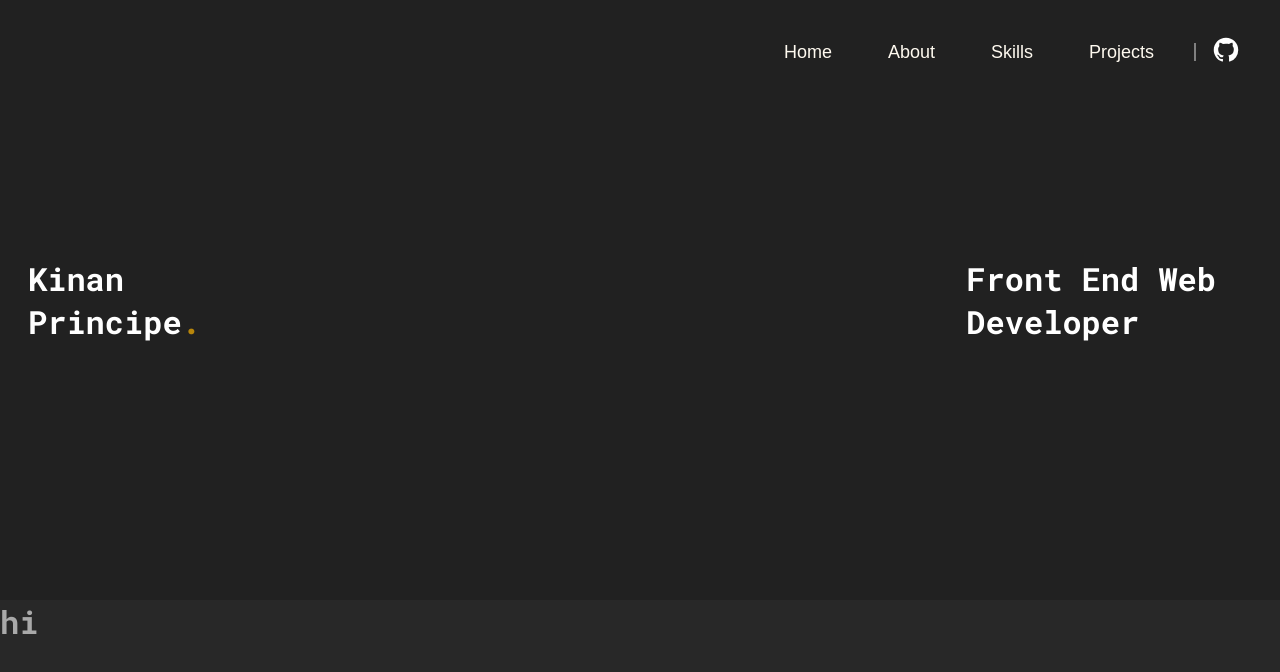
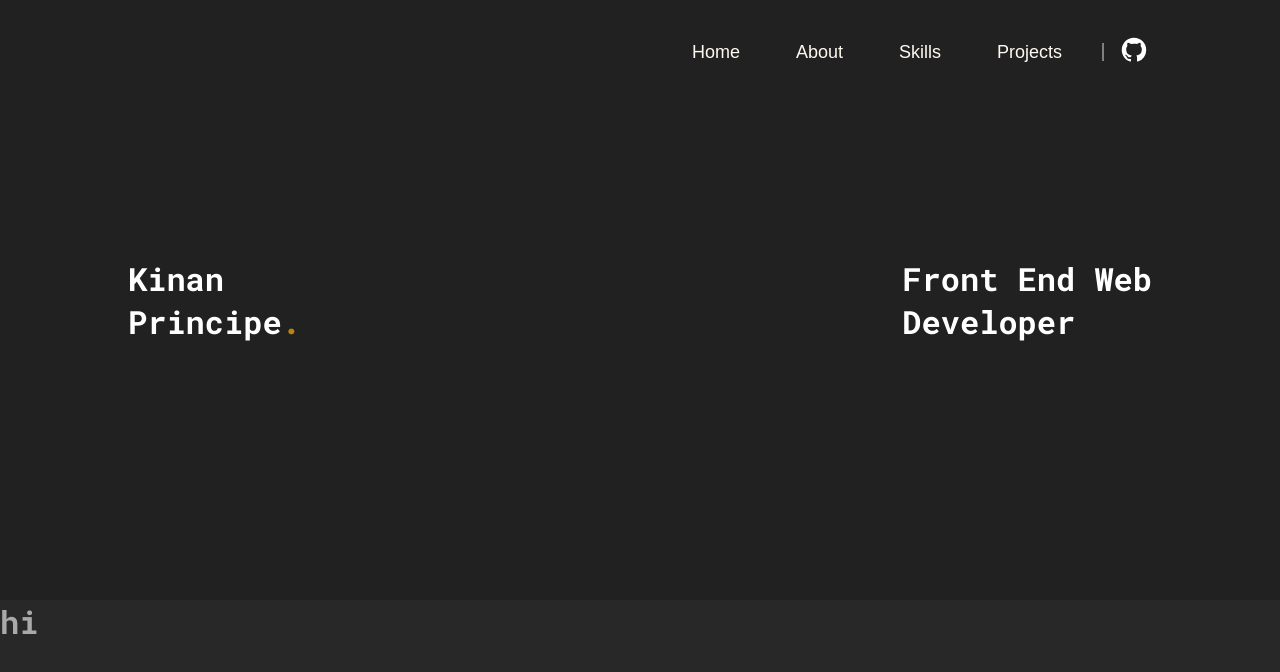
Before and after one commit to sorkofi/portfolio, a React (Vite) app: page / in a window 1280 px wide. Shown: the top 672 px of the page. Built offline with nearby package versions, Linux system fonts and the light colour scheme.

Commit message:
adjusted h1's margins

```diff
--- a/src/styles/global.css
+++ b/src/styles/global.css
@@ -13,7 +13,7 @@ html {
    position: fixed;
    align-items: center;
    right: 0;
-   margin-right: 36px;
+   margin-right: 10vw;
    margin-top: 36px;
 }
 .top-bar img {
@@ -69,10 +69,11 @@ html {
 }
 .header .name {
    color: white;
+   margin-left: 10vw;
 }
 .header .description {
    color: white;
-   margin-right: 64px;
+   margin-right: 10vw;
 }
 
 .yellow {
```
